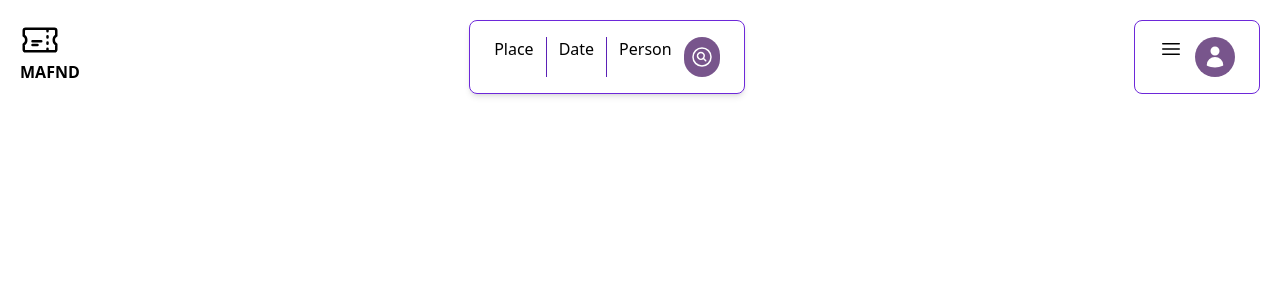
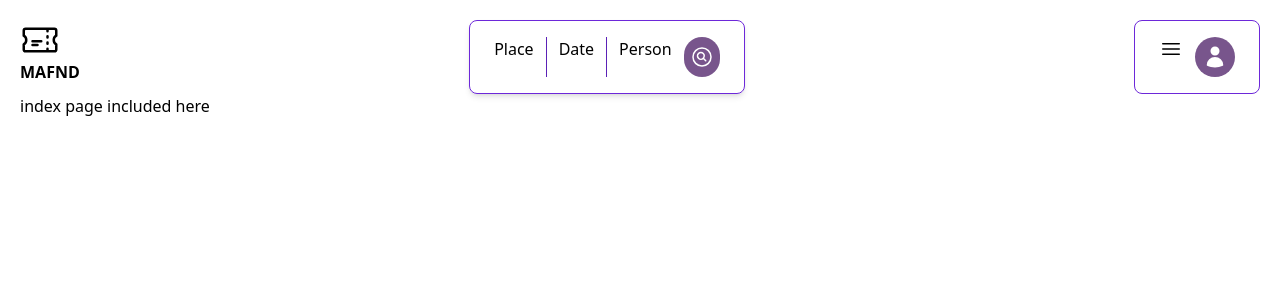
Before and after one commit to Feven98/booking-app, a React (Vite) app in the folder user/: page / in a window 1280 px wide. Shown: the top 300 px of the page. Built offline with nearby package versions, Linux system fonts and the light colour scheme.

Commit message:
fix change on index

```diff
--- a/user/src/pages/IndexPage.jsx
+++ b/user/src/pages/IndexPage.jsx
@@ -4,7 +4,7 @@ function IndexPage() {
     return (
 
         <div>
-            {/* index page included here */}
+            index page included here
         </div>
 
     )
```
